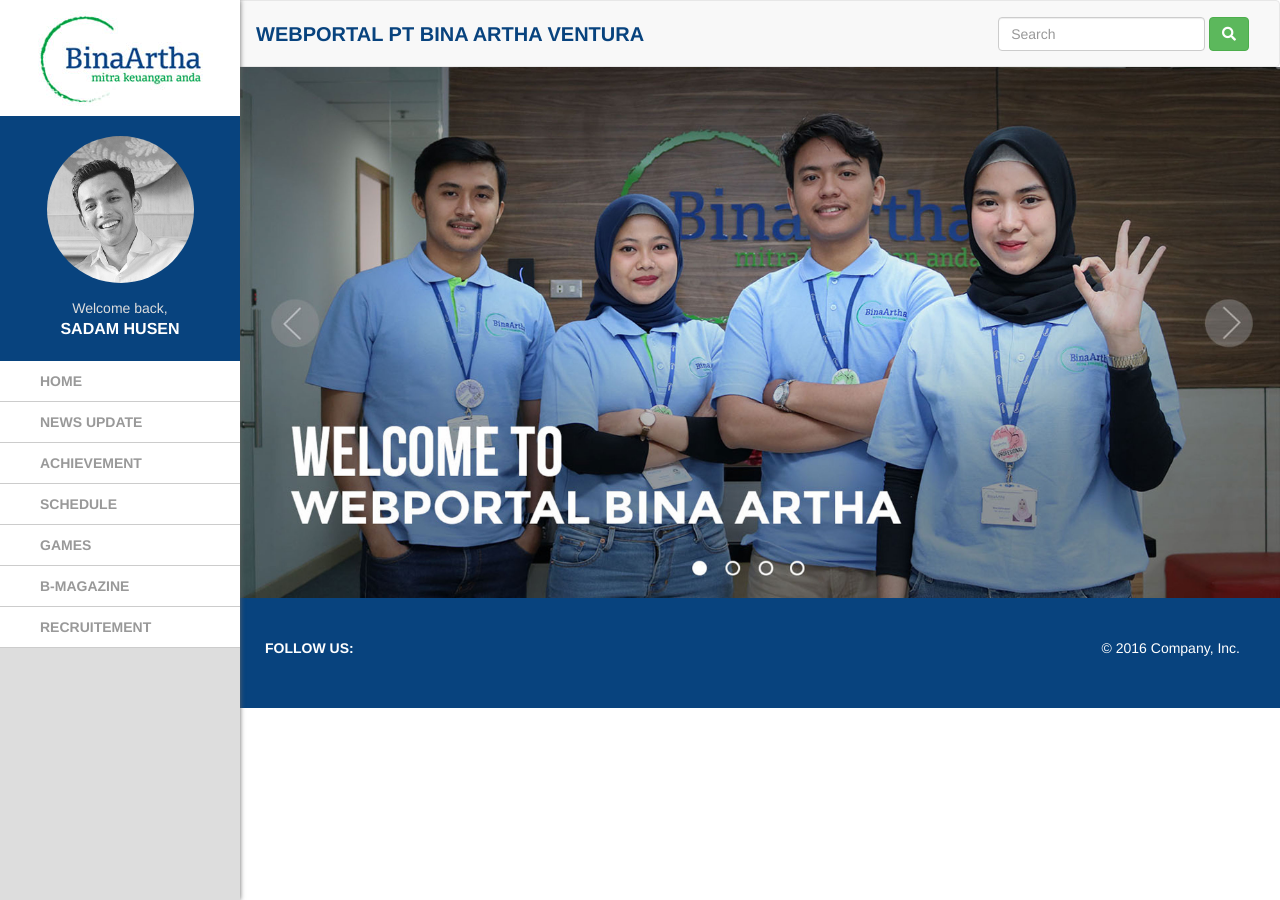
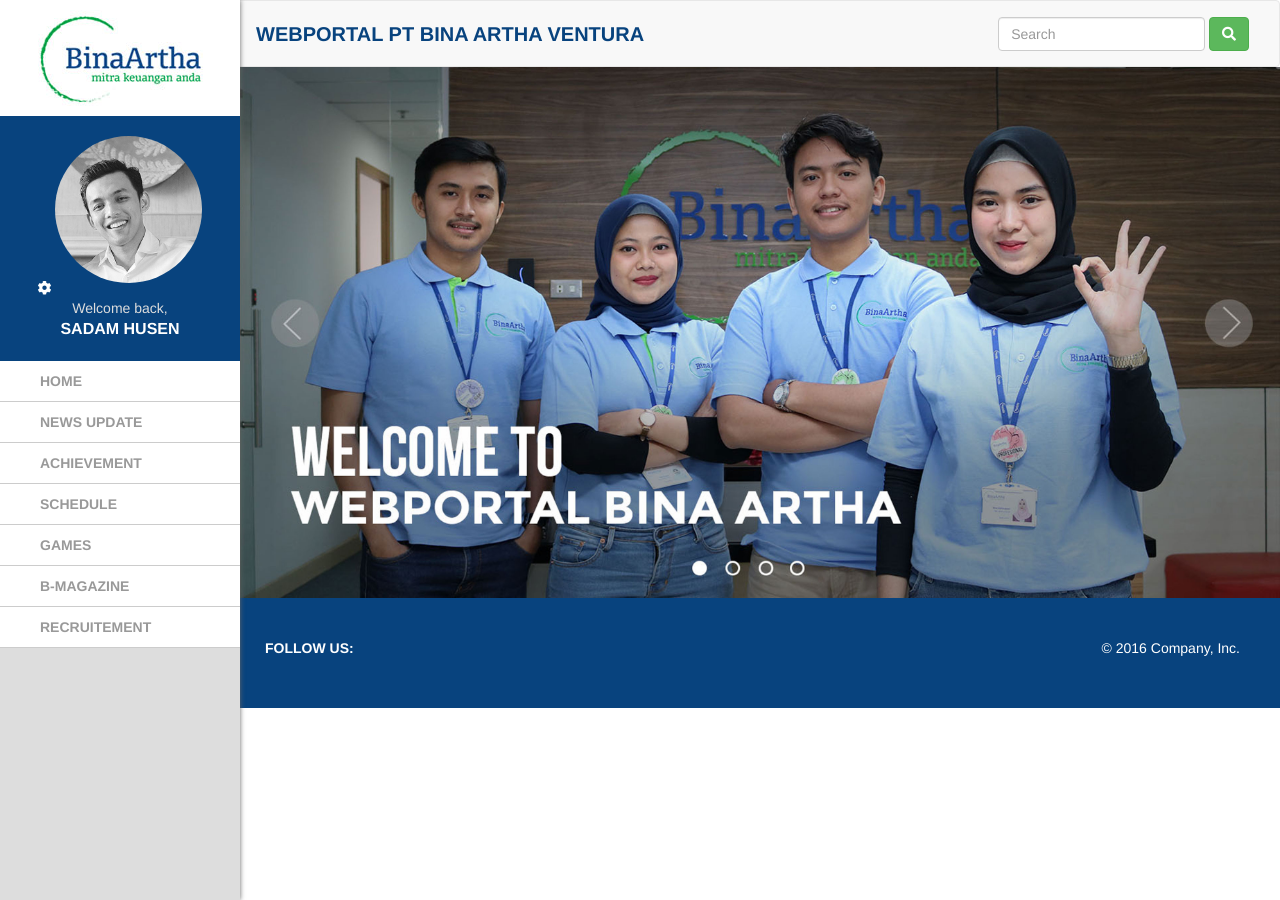
Before and after one commit to kemtol/Bina-Artha, a Jekyll site: the page built from index.html, in a window 1280 px wide. Built offline with Jekyll 4.4.1, drawn with Linux system fonts in a browser that asks for light colours; nearby versions of some CDN libraries.

Commit message:
Update leftmenu.html

```diff
--- a/_includes/leftmenu.html
+++ b/_includes/leftmenu.html
@@ -5,6 +5,7 @@
         <img src="{{site.url}}/images/logo.jpg" />
       </div>
       <div class="col-xs-12 text-center user-box">
+        <i class="fas fa-cog"></i>
         <div class="circle">
           <img src="{{site.url}}/images/kemal-profile-pic.png" />
         </div>
```
